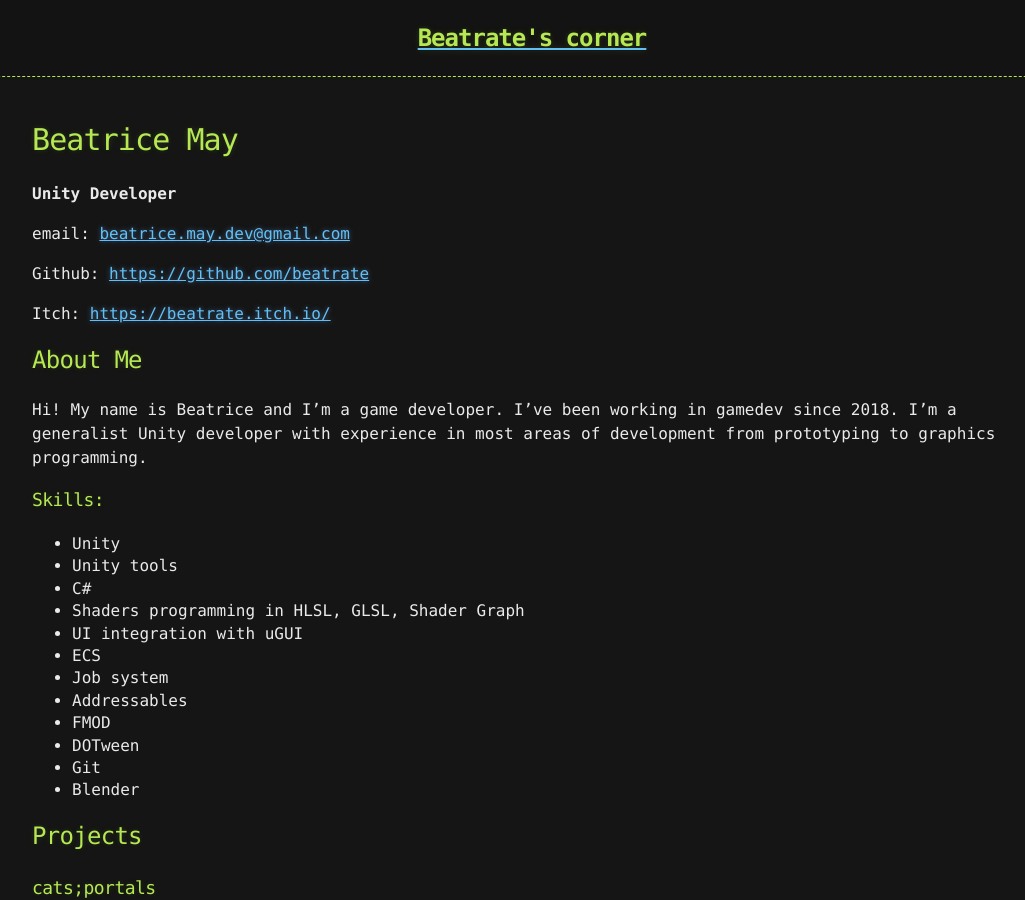
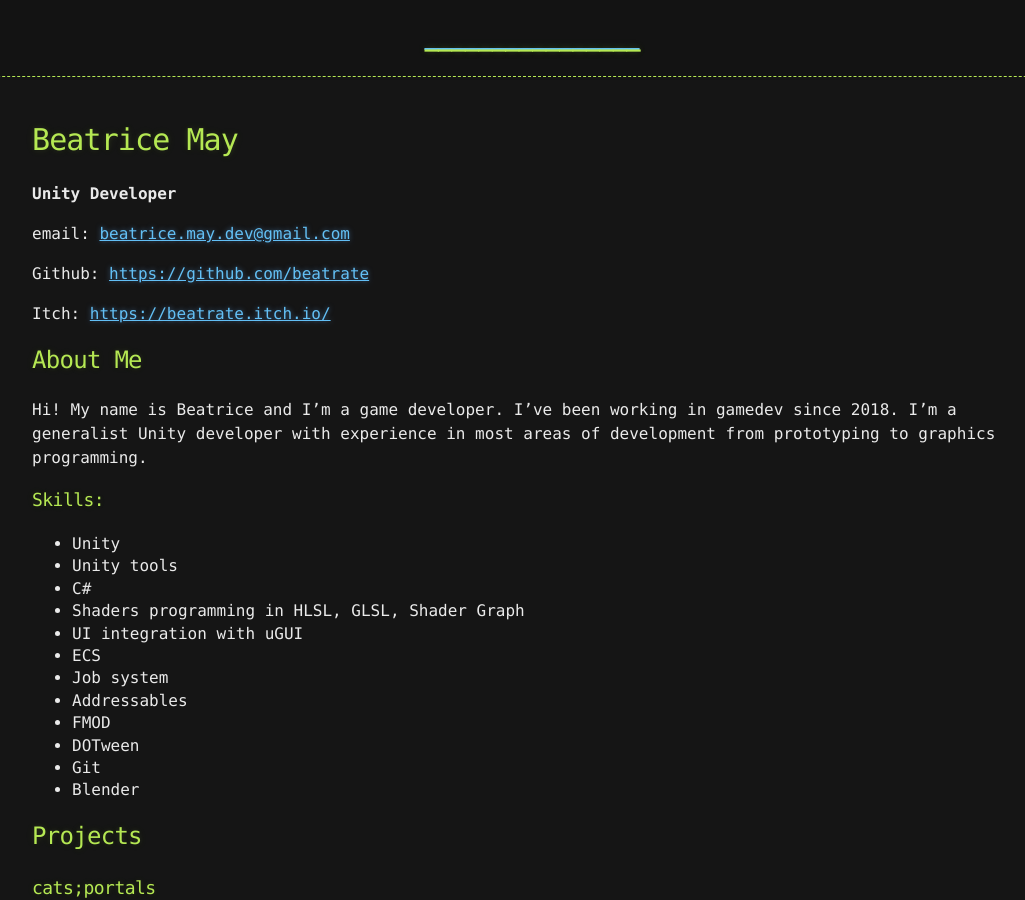
Before and after one commit to beatrate/beatrate.github.io, a Jekyll site: the page built from index.md, in a window 1280 px wide and 900 px high. Shown: the whole window, without its empty margins (108-1133 px from the left). Built offline with Jekyll 4.4.1, drawn with Linux system fonts in a browser that asks for light colours; our own code applies the rules of GitHub Pages for plain Markdown files; part of the change alters nothing that is shown.

Commit message:
Update site config

```diff
--- a/_config.yml
+++ b/_config.yml
@@ -18,12 +18,10 @@
 # You can create any custom variable you would like, and they will be accessible
 # in the templates via {{ site.myvariable }}.
 
-title: Beatrate's corner
-email: inik4us@example.com
+title: ________________
+email: beatrice.may.dev@gmail.com
 description: >- # this means to ignore newlines until "baseurl:"
-  Write an awesome description for your new site here. You can edit this
-  line in _config.yml. It will appear in your document head meta (for
-  Google search results) and in your feed.xml site description.
+  My portfolio website
 baseurl: "" # the subpath of your site, e.g. /blog
 url: "" # the base hostname & protocol for your site, e.g. http://example.com
 
```
